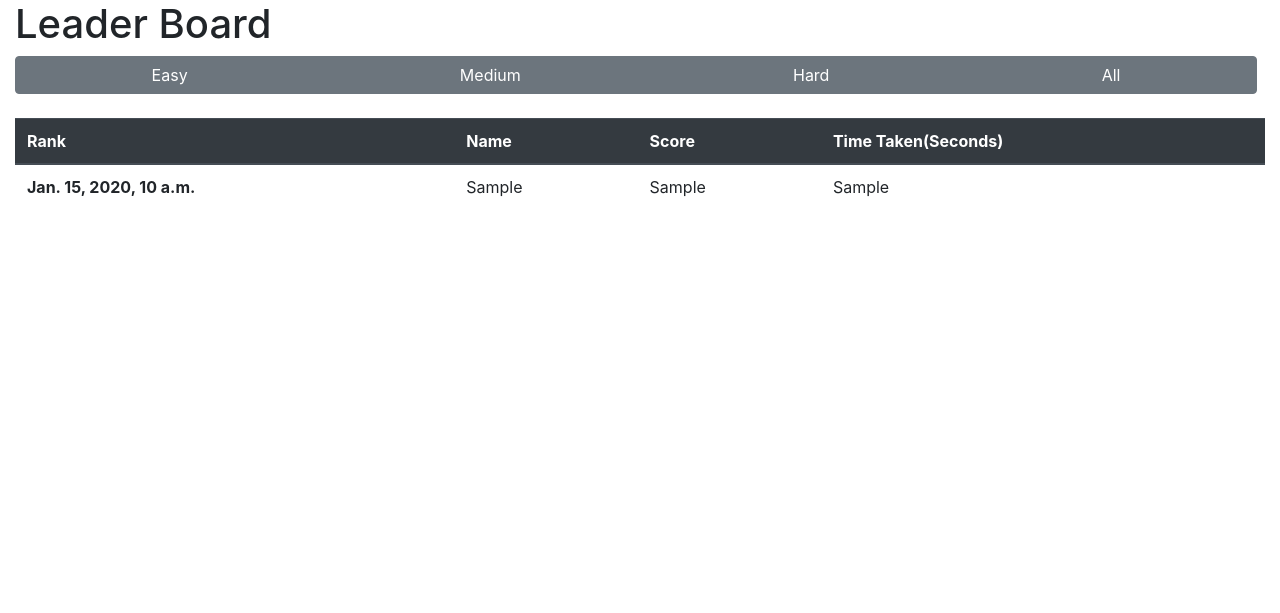
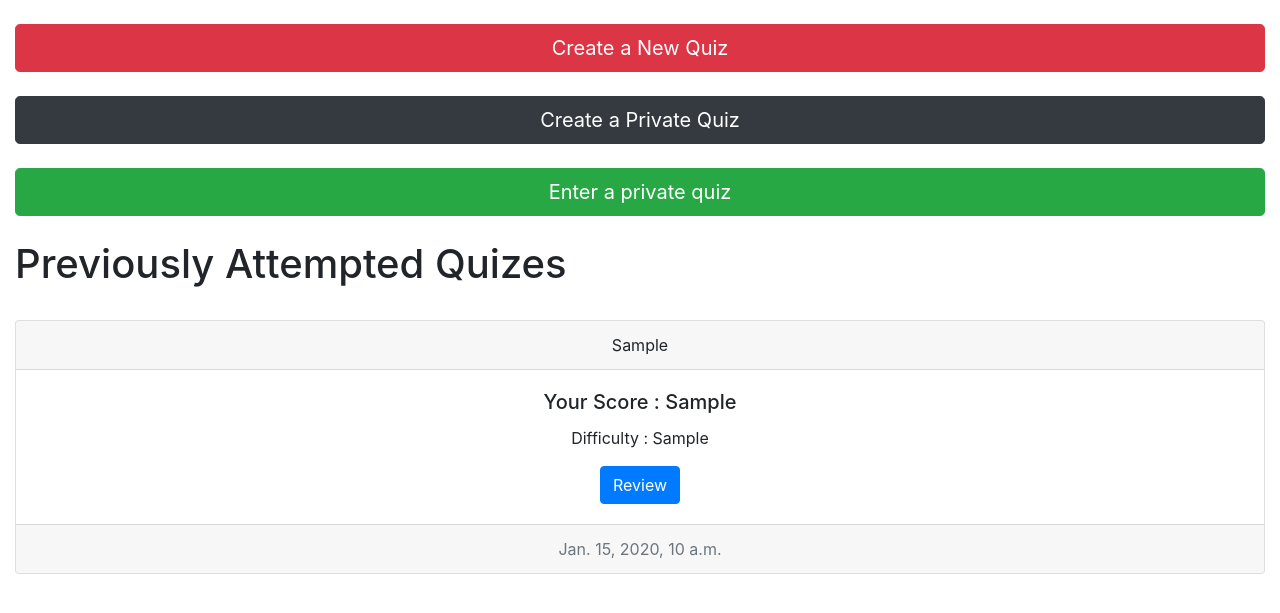
Before and after one commit to abhra04/quiz, a Django app: page /questions/homepage/ in a window 1280 px wide. Shown: the part 56-669 px from the top of the page. Run offline with Django 3.2, Linux system fonts and the light colour scheme; a user stored in the database is signed in; tables that the repository leaves empty hold one stand-in row (values such as "Sample post"); some libraries are stand-ins or nearby versions.

Commit message:
Update homePage.html

```diff
--- a/questions/templates/homePage.html
+++ b/questions/templates/homePage.html
@@ -3,18 +3,10 @@
 <script src="https://code.jquery.com/jquery-3.5.1.slim.min.js" integrity="sha384-DfXdz2htPH0lsSSs5nCTpuj/zy4C+OGpamoFVy38MVBnE+IbbVYUew+OrCXaRkfj" crossorigin="anonymous"></script>
 <script src="https://cdn.jsdelivr.net/npm/bootstrap@4.5.3/dist/js/bootstrap.bundle.min.js" integrity="sha384-ho+j7jyWK8fNQe+A12Hb8AhRq26LrZ/JpcUGGOn+Y7RsweNrtN/tE3MoK7ZeZDyx" crossorigin="anonymous"></script>
 
-<style type="text/css">
-
-	.center {
-  width: 1500px;
-}
-</style>
 
 
 {%  extends 'usermain.html' %}
 {% block content %}
-
-
 <!doctype html>
 <html lang="en">
   <head>
@@ -28,50 +20,42 @@
     <title>Leader Board</title>
   </head>
   <body>
-    <h1>Leader Board</h1>
-    <div class="btn-toolbar" role="toolbar" aria-label="Toolbar with button groups">
-  <div class="btn-group mr-2 center" role="group" aria-label="First group">
-    <button type="button" class="btn btn-secondary" onclick="location.href='/questions/leaderboard/Easy'">Easy</button>
-    <button type="button" class="btn btn-secondary"onclick="location.href='/questions/leaderboard/Medium'">Medium</button>
-    <button type="button" class="btn btn-secondary" onclick="location.href='/questions/leaderboard/Hard'">Hard</button>
-    <button type="button" class="btn btn-secondary" onclick="location.href='/questions/leaderboard/combined'">All</button>
-  </div>
-</div>
+
+<br>
+<button type="button" class="btn btn-danger btn-lg btn-block"onclick="location.href='/questions/createQuestions'">Create a New Quiz</button>
+<br>
+<button type="button" class="btn btn-dark btn-lg btn-block"onclick="location.href='/questions/privatequiz'">Create a Private Quiz</button>
+<br>
+<button type="button" class="btn btn-success btn-lg btn-block"
+onclick="location.href='/questions/allrooms'">Enter a private quiz</button>
 <br>
 
 
 
-    <script src="https://code.jquery.com/jquery-3.5.1.slim.min.js" integrity="sha384-DfXdz2htPH0lsSSs5nCTpuj/zy4C+OGpamoFVy38MVBnE+IbbVYUew+OrCXaRkfj" crossorigin="anonymous"></script>
-    <script src="https://cdn.jsdelivr.net/npm/bootstrap@4.5.3/dist/js/bootstrap.bundle.min.js" integrity="sha384-ho+j7jyWK8fNQe+A12Hb8AhRq26LrZ/JpcUGGOn+Y7RsweNrtN/tE3MoK7ZeZDyx" crossorigin="anonymous"></script>
 
 
-    <table class="table table-hover">
-  <thead class="thead-dark">
-    <tr>
-      <th scope="col">Rank</th>
-      <th scope="col">Name</th>
-      <th scope="col">Score</th>
-      <th scope="col">Time Taken(Seconds)</th>
-    </tr>
-  </thead>
-  <tbody>
+<h1>Previously Attempted Quizes</h1><br>
 
-  	{% for scores in form.values%}
-    <tr>
-      <th scope="row">{{scores.3}}</th>
-      <td>{{scores.0}} </td>
-      <td>{{scores.1}} </td>
-      <td>{{scores.2}}</td>
-
-    </tr>
-    {%endfor%}
-
-  </tbody>
-</table>
-
-  </body>
+{% for score in form.items %}
 
 
+<div class="card text-center">
+  <div class="card-header">
+    {{score.1.1}}
+  </div>
+  <div class="card-body">
+    <h5 class="card-title">Your Score : {{ score.1.0 }} </h5>
+    <p class="card-text">Difficulty : {{score.1.2}} </p>
+    <a href="{{score.0}}" class="btn btn-primary">Review</a>
+  </div>
+  <div class="card-footer text-muted">
+    {{score.1.3}}
+  </div>
+</div>
+<br>
+{% endfor %}
+{% endblock%}
 
+
+</body>
 </html>
-{% endblock %}
```
